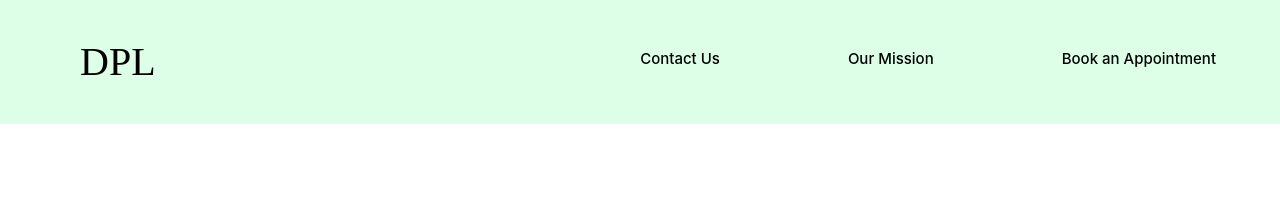
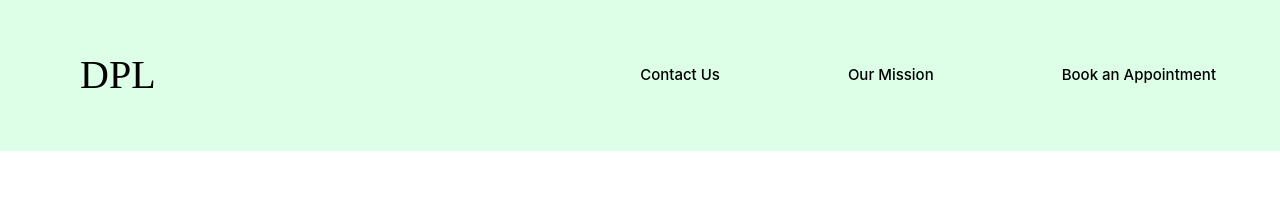
Before and after one commit to SargunKaura/Deez-Plumbing-Website, a React (Create React App) app in the folder deez-website/: page / in a window 1280 px wide. Shown: the top 199 px of the page. Built offline with nearby package versions, Linux system fonts and the light colour scheme.

Commit message:
Fixed display issues on header

```diff
--- a/deez-website/src/App.css
+++ b/deez-website/src/App.css
@@ -32,27 +32,26 @@ body { margin: 0;
     cursor: pointer;
     margin-left: 0rem;
     margin-right: 0rem;
-
     font-family: "IM FELL Great Primer SC";
     font-size: 40px;
     font-style: normal;
     font-weight: 400;
     line-height: 150%; /* 60px */
 }
-.buttons-header {
+.buttons-header-DIV {
 
     display: flex;
     justify-content: space-between; /* Space between the buttons */
+    margin: 0;
 }
 .header-button {
 
-    padding: 3rem 4rem 3rem 4rem;
+    padding: 4rem;
     color: black;
     background-color: transparent;
     border: none;
     cursor: pointer;
-    margin-left: 0rem;
-    margin-right: 0rem;
+    margin: 0px;
 
     font-family: Inter;
     font-size: 15px;
--- a/deez-website/src/components/Home.js
+++ b/deez-website/src/components/Home.js
@@ -14,7 +14,7 @@ function Home() {
         </Link>
       </div>
 
-      <div class = "buttons-header">
+      <div class = "buttons-header-DIV">
         <Link to="/">
           <button class = "header-button">Contact Us</button>
         </Link>
```
